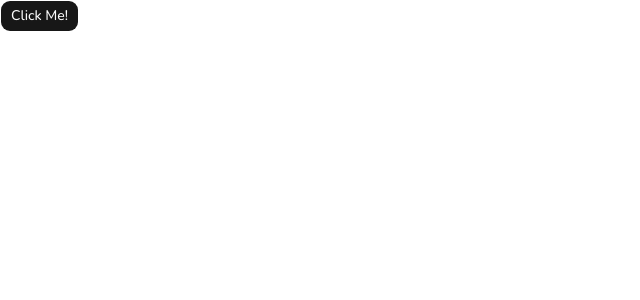
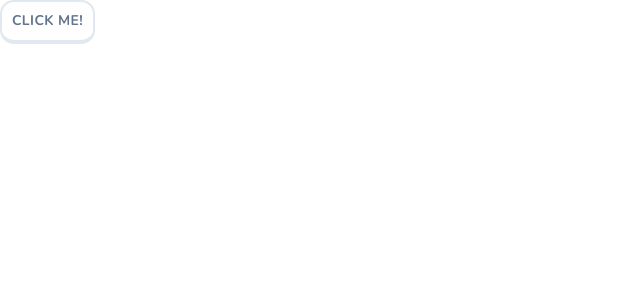
Before and after one commit to BhushanLagare7/lingo, a Next.js app: page / in a window 1280 px wide. Shown: the top 300 px of the page, without its empty margins (0-640 px from the left). Built offline with nearby package versions, Linux system fonts and the light colour scheme.

Commit message:
feat: add button variants and buttons showcase page

```diff
--- /dev/null
+++ b/app/buttons/page.tsx
@@ -0,0 +1,22 @@
+import { Button } from "@/components/ui/button";
+
+const ButtonsPage = () => {
+  return (
+    <div className="flex flex-col p-4 space-y-4 max-w-50">
+      <Button>Default</Button>
+      <Button variant="primary">Primary</Button>
+      <Button variant="primary-outline">Primary Outline</Button>
+      <Button variant="secondary">Secondary</Button>
+      <Button variant="secondary-outline">Secondary Outline</Button>
+      <Button variant="danger">Danger</Button>
+      <Button variant="danger-outline">Danger Outline</Button>
+      <Button variant="super">Super</Button>
+      <Button variant="super-outline">Super Outline</Button>
+      <Button variant="ghost">Ghost</Button>
+      <Button variant="sidebar">Sidebar</Button>
+      <Button variant="sidebar-outline">Sidebar Outline</Button>
+    </div>
+  );
+};
+
+export default ButtonsPage;
--- a/components/ui/button.tsx
+++ b/components/ui/button.tsx
@@ -6,33 +6,44 @@
 import { cn } from "@/lib/utils";
 
 const buttonVariants = cva(
-  "group/button inline-flex shrink-0 items-center justify-center rounded-lg border border-transparent bg-clip-padding text-sm font-medium whitespace-nowrap transition-all outline-none select-none focus-visible:border-ring focus-visible:ring-3 focus-visible:ring-ring/50 active:not-aria-[haspopup]:translate-y-px disabled:pointer-events-none disabled:opacity-50 aria-invalid:border-destructive aria-invalid:ring-3 aria-invalid:ring-destructive/20 dark:aria-invalid:border-destructive/50 dark:aria-invalid:ring-destructive/40 [&_svg]:pointer-events-none [&_svg]:shrink-0 [&_svg:not([class*='size-'])]:size-4",
+  "group/button inline-flex shrink-0 items-center justify-center rounded-xl uppercase tracking-wide border border-transparent bg-clip-padding text-sm font-bold whitespace-nowrap transition-all outline-none select-none focus-visible:border-ring focus-visible:ring-3 focus-visible:ring-ring/50 active:not-aria-[haspopup]:translate-y-px disabled:pointer-events-none disabled:opacity-50 aria-invalid:border-destructive aria-invalid:ring-3 aria-invalid:ring-destructive/20 dark:aria-invalid:border-destructive/50 dark:aria-invalid:ring-destructive/40 [&_svg]:pointer-events-none [&_svg]:shrink-0 [&_svg:not([class*='size-'])]:size-4",
   {
     variants: {
       variant: {
-        default: "bg-primary text-primary-foreground [a]:hover:bg-primary/80",
-        outline:
-          "border-border bg-background hover:bg-muted hover:text-foreground aria-expanded:bg-muted aria-expanded:text-foreground dark:border-input dark:bg-input/30 dark:hover:bg-input/50",
+        default:
+          "bg-white text-black border-slate-200 border-2 border-b-4 active:border-b-2 hover:bg-slate-100 text-slate-500",
+        primary:
+          "bg-sky-400 text-primary-foreground hover:bg-sky-400/90 border-sky-500 border-b-4 active:border-b-0",
+        "primary-outline": "bg-white text-sky-500 hover:bg-slate-100",
         secondary:
-          "bg-secondary text-secondary-foreground hover:bg-secondary/80 aria-expanded:bg-secondary aria-expanded:text-secondary-foreground",
+          "bg-green-500 text-primary-foreground hover:bg-green-500/90 border-green-600 border-b-4 active:border-b-0",
+        "secondary-outline": "bg-white text-green-500 hover:bg-slate-100",
+        danger:
+          "bg-rose-500 text-primary-foreground hover:bg-rose-500/90 border-rose-600 border-b-4 active:border-b-0",
+        "danger-outline": "bg-white text-rose-500 hover:bg-slate-100",
+        super:
+          "bg-indigo-500 text-primary-foreground hover:bg-indigo-500/90 border-indigo-600 border-b-4 active:border-b-0",
+        "super-outline": "bg-white text-indigo-500 hover:bg-slate-100",
         ghost:
-          "hover:bg-muted hover:text-foreground aria-expanded:bg-muted aria-expanded:text-foreground dark:hover:bg-muted/50",
-        destructive:
-          "bg-destructive/10 text-destructive hover:bg-destructive/20 focus-visible:border-destructive/40 focus-visible:ring-destructive/20 dark:bg-destructive/20 dark:hover:bg-destructive/30 dark:focus-visible:ring-destructive/40",
-        link: "text-primary underline-offset-4 hover:underline",
+          "bg-transparent text-slate-500 border-transparent border-0 hover:bg-slate-100",
+        sidebar:
+          "bg-transparent text-slate-500 border-transparent border-2 hover:bg-slate-100 transition-none",
+        "sidebar-outline":
+          "bg-sky-500/15 text-sky-500 border-sky-300 border-2 hover:bg-sky-500/20 transition-none",
       },
       size: {
         default:
-          "h-8 gap-1.5 px-2.5 has-data-[icon=inline-end]:pr-2 has-data-[icon=inline-start]:pl-2",
+          "h-11 gap-1.5 px-2.5 has-data-[icon=inline-end]:pr-2 has-data-[icon=inline-start]:pl-2",
         xs: "h-6 gap-1 rounded-[min(var(--radius-md),10px)] px-2 text-xs in-data-[slot=button-group]:rounded-lg has-data-[icon=inline-end]:pr-1.5 has-data-[icon=inline-start]:pl-1.5 [&_svg:not([class*='size-'])]:size-3",
-        sm: "h-7 gap-1 rounded-[min(var(--radius-md),12px)] px-2.5 text-[0.8rem] in-data-[slot=button-group]:rounded-lg has-data-[icon=inline-end]:pr-1.5 has-data-[icon=inline-start]:pl-1.5 [&_svg:not([class*='size-'])]:size-3.5",
-        lg: "h-9 gap-1.5 px-2.5 has-data-[icon=inline-end]:pr-2 has-data-[icon=inline-start]:pl-2",
+        sm: "h-7 gap-1 px-2.5 text-[0.8rem] has-data-[icon=inline-end]:pr-1.5 has-data-[icon=inline-start]:pl-1.5 [&_svg:not([class*='size-'])]:size-3.5",
+        lg: "h-12 gap-1.5 px-2.5 has-data-[icon=inline-end]:pr-2 has-data-[icon=inline-start]:pl-2",
         icon: "size-8",
         "icon-xs":
           "size-6 rounded-[min(var(--radius-md),10px)] in-data-[slot=button-group]:rounded-lg [&_svg:not([class*='size-'])]:size-3",
         "icon-sm":
           "size-7 rounded-[min(var(--radius-md),12px)] in-data-[slot=button-group]:rounded-lg",
         "icon-lg": "size-9",
+        rounded: "rounded-full",
       },
     },
     defaultVariants: {
```
